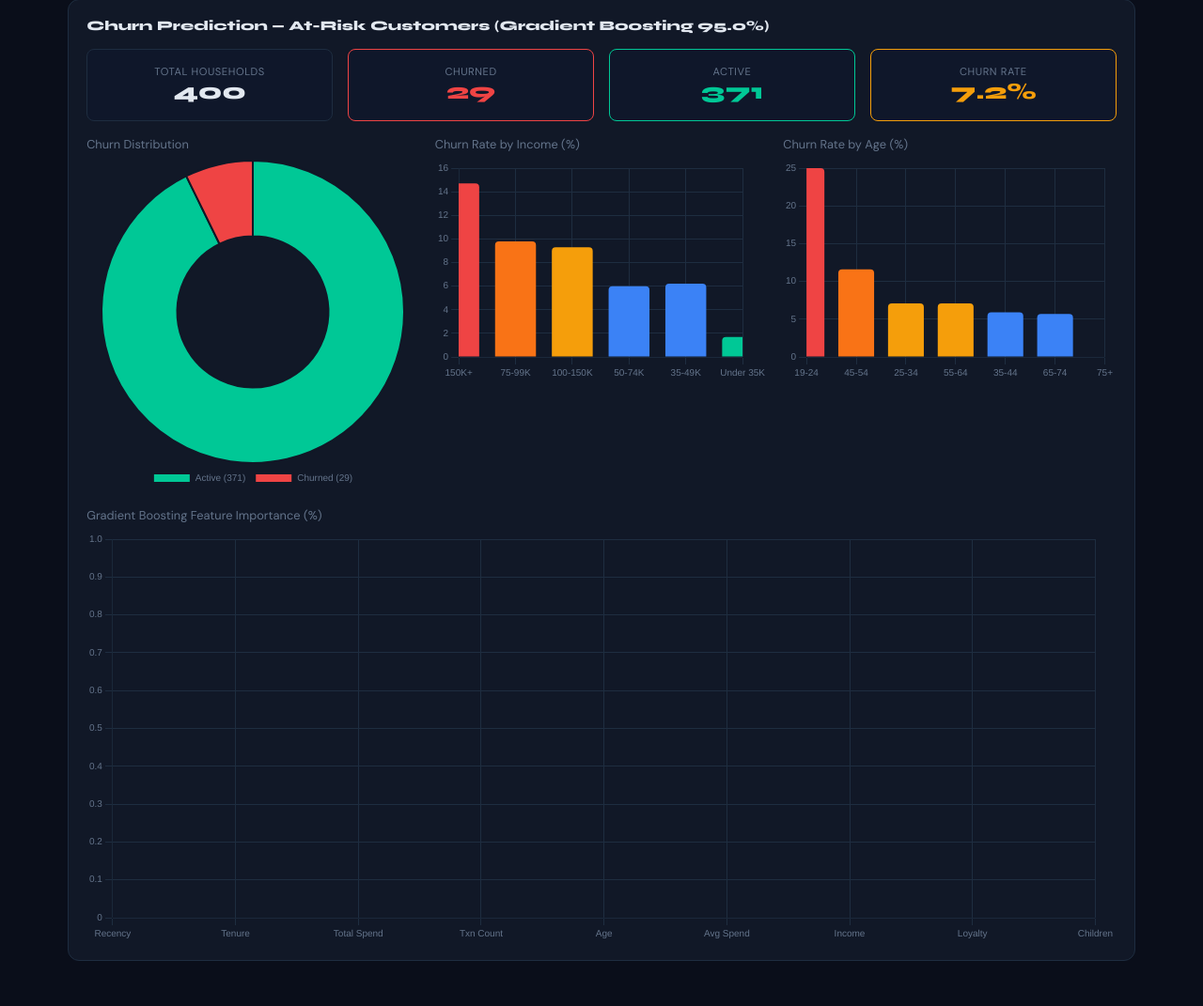
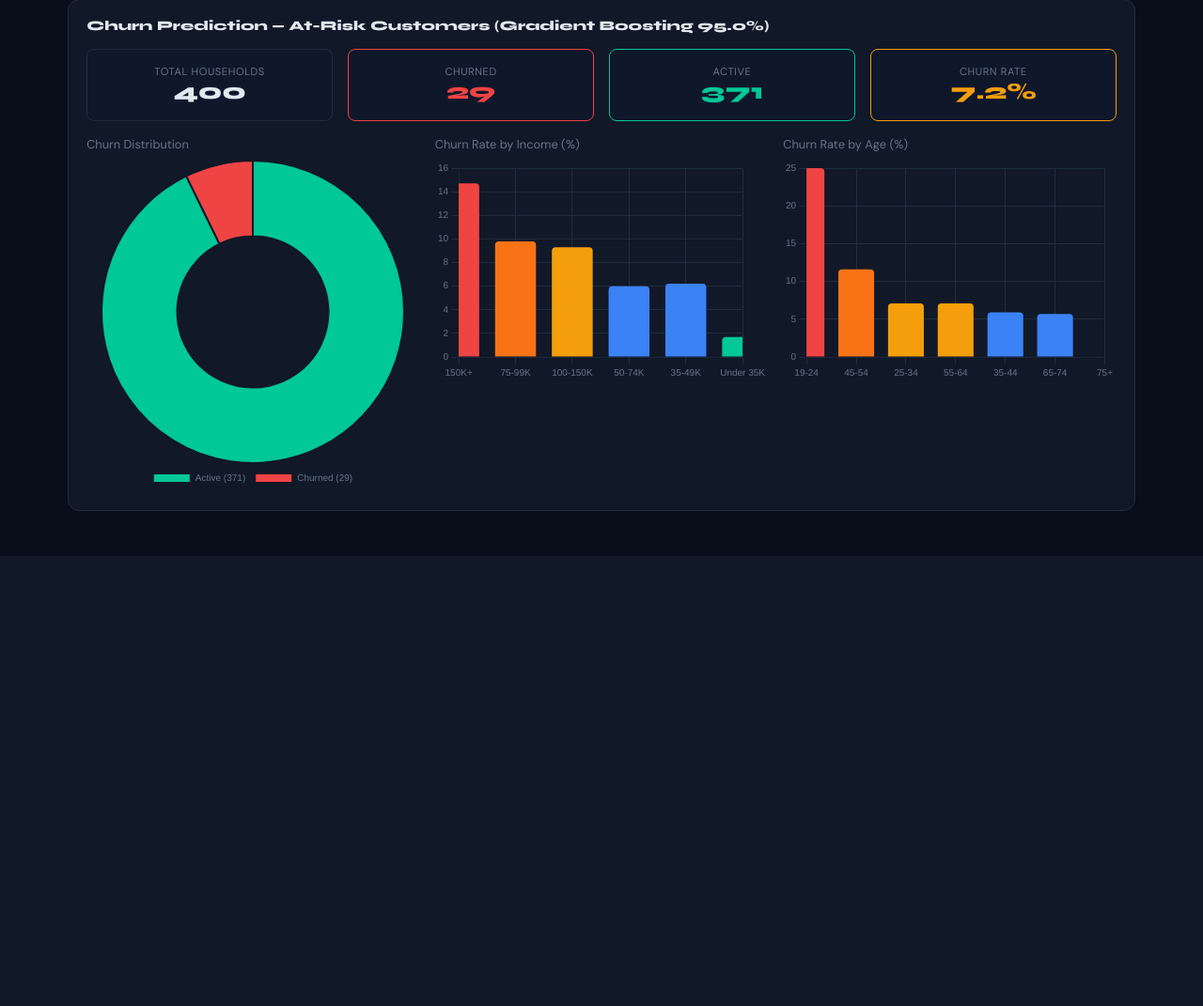
Before and after one commit to DakshithaPusala/KROGER, a Flask app: page /dashboard in a window 1280 px wide. Shown: the part 2583-3654 px from the top of the page at 94% size. After the commit the page ends 3175 px from the top, so only its background shows below. Run offline with Flask 3, Linux system fonts and the light colour scheme; data that the repository does not hold is empty.

Commit message:
Remove gradient boosting feature importance chart
Removed the gradient boosting feature importance chart from the dashboard.

```diff
--- a/templates/dashboard.html
+++ b/templates/dashboard.html
@@ -214,10 +214,7 @@
       <canvas id="churnAgeChart" height="200"></canvas>
     </div>
   </div>
-  <div style="margin-top:1rem;">
-    <div style="font-size:0.8rem;color:#64748b;margin-bottom:0.5rem;">Gradient Boosting Feature Importance (%)</div>
-    <canvas id="gbFeatureChart" height="120"></canvas>
-  </div>
+
 </div>
 
 <script>
@@ -369,13 +366,5 @@ new Chart(document.getElementById('churnAgeChart'), {
   options: cd
 });
 
-new Chart(document.getElementById('gbFeatureChart'), {
-  type: 'bar',
-  data: {
-    labels: ['Recency','Tenure','Total Spend','Txn Count','Age','Avg Spend','Income','Loyalty','Children'],
-    datasets: [{ data: [72.68,9.19,7.41,5.02,3.03,1.33,1.33,0.01,0.0], backgroundColor: ['#ef4444','#f59e0b','#3b82f6','#00c896','#8b5cf6','#06b6d4','#84cc16','#f97316','#64748b'], borderRadius: 4 }]
-  },
-  options: { ...cd, indexAxis: 'y' }
-});
 </script>
 {% endblock %}
```
